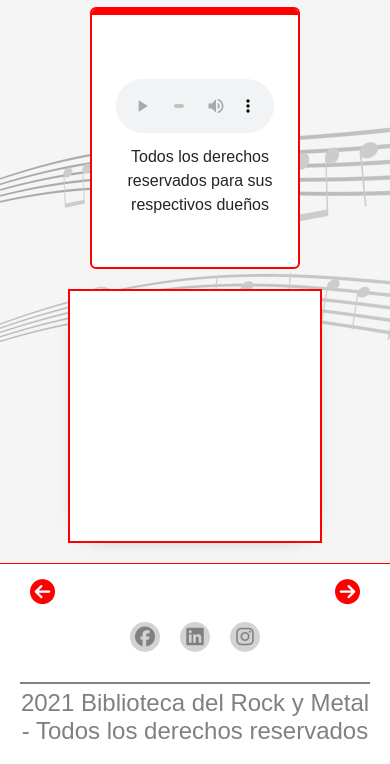
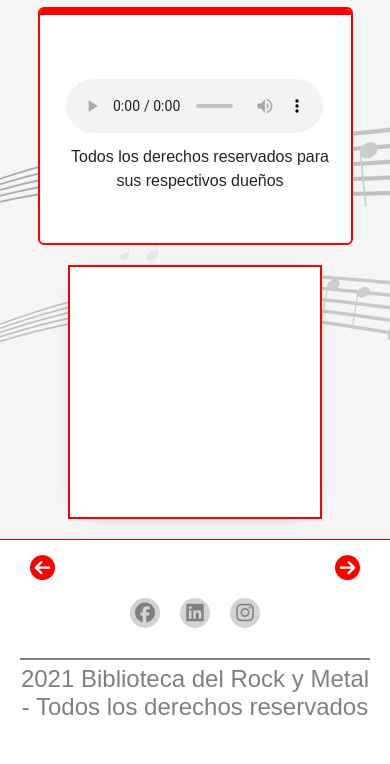
Before and after one commit to SebastianMR04/ProyectoISW502, a plain HTML site: page PlantillaMusica.html in a window 390 px wide. Shown: the part 173-937 px from the top of the page. After the commit the page ends 913 px from the top, so only its background shows below. Drawn offline with nearby package versions, Linux system fonts and the light colour scheme.

Commit message:
Update PaginaMusica.css

```diff
--- a/CSS/PaginaMusica.css
+++ b/CSS/PaginaMusica.css
@@ -150,6 +150,9 @@ td p{
 }
 
 @media screen and (max-width: 800px){
+    article{
+        width: 90%;
+    }
     .contenedorTablas{
         display: grid;
     }
```
